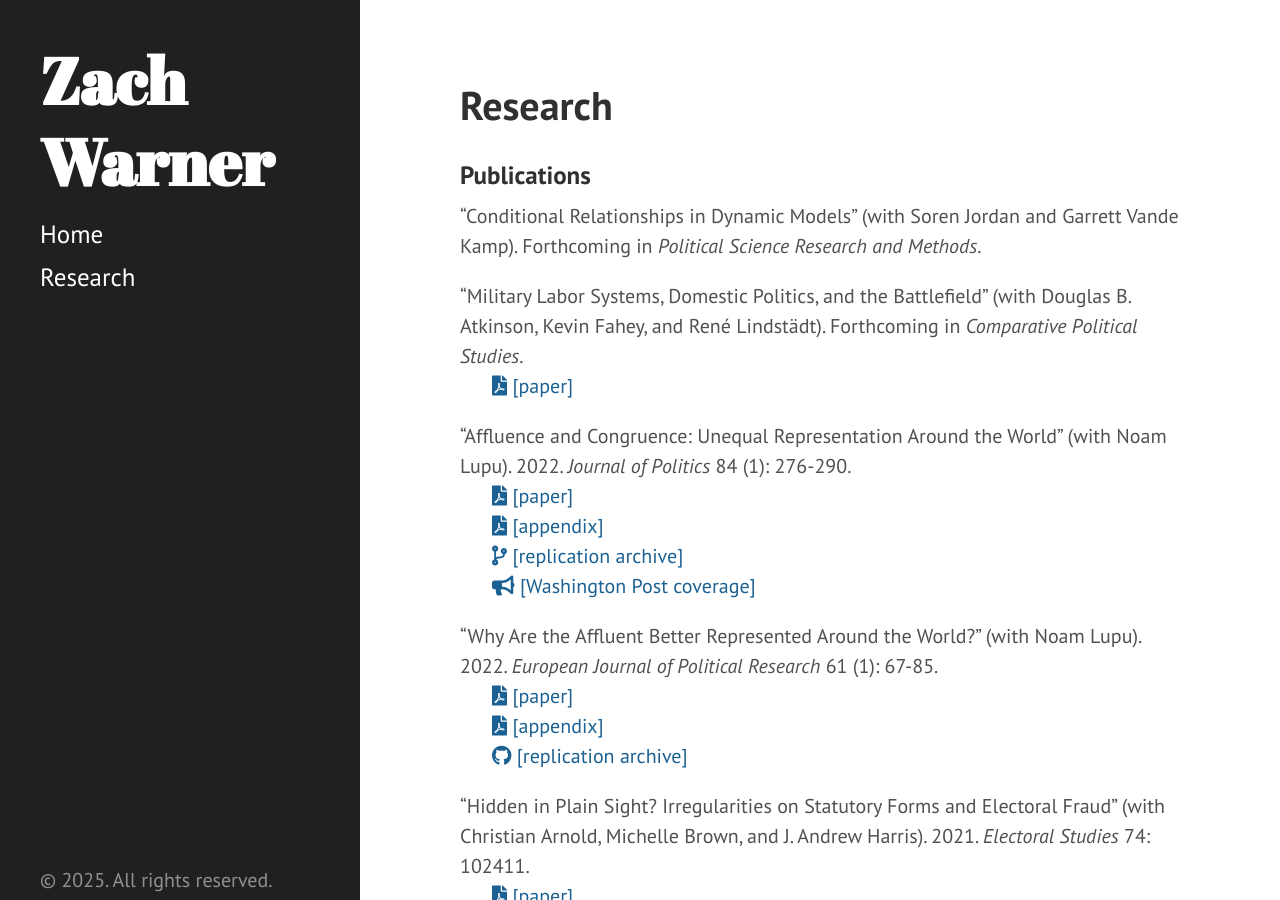
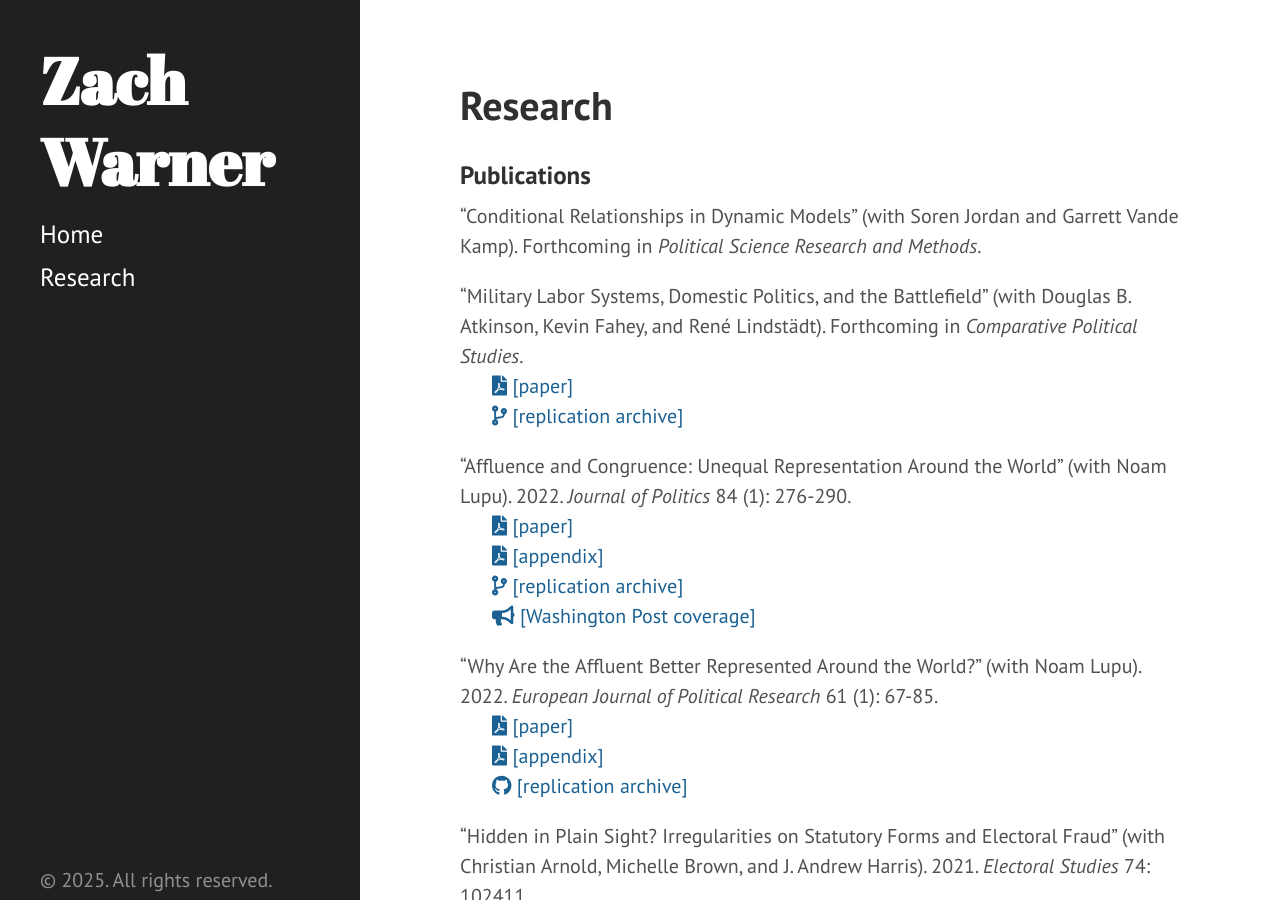
Before and after one commit to zachwarner/zachwarner.github.io, a Jekyll site: the page built from research.md, in a window 1280 px wide and 900 px high. Built offline with Jekyll 4.4.1, drawn with Linux system fonts in a browser that asks for light colours.

Commit message:
add MLAD replication archive

```diff
--- a/research.md
+++ b/research.md
@@ -9,7 +9,8 @@ permalink: /research
 "Conditional Relationships in Dynamic Models" (with Soren Jordan and Garrett Vande Kamp). Forthcoming in *Political Science Research and Methods*.
 
 "Military Labor Systems, Domestic Politics, and the Battlefield" (with Douglas B. Atkinson, Kevin Fahey, and René Lindstädt). Forthcoming in *Comparative Political Studies*.
-<br>&nbsp;&nbsp;&nbsp;&nbsp;&nbsp;&nbsp;<span style="padding-right:5%"><a href='{{ "/download/Atkinson-et-al-Military.pdf" | relative_url }}'><i class='fas fa-file-pdf'></i> [paper]</a></span>
+<br>&nbsp;&nbsp;&nbsp;&nbsp;&nbsp;&nbsp;<span style="padding-right:5%"><a href='{{ "/download/Lupu-Warner-Affluence.pdf" | relative_url }}'><i class='fas fa-file-pdf'></i> [paper]</a></span>
+<br>&nbsp;&nbsp;&nbsp;&nbsp;&nbsp;&nbsp;<span style="padding-right:5%"><a href='https://dataverse.harvard.edu/dataset.xhtml?persistentId=doi:10.7910/DVN/JSTTOJ'><i class='fas fa-code-branch'></i> [replication archive]</a></span>
 
 "Affluence and Congruence: Unequal Representation Around the World" (with Noam Lupu). 2022. *Journal of Politics* 84 (1): 276-290.
 <br>&nbsp;&nbsp;&nbsp;&nbsp;&nbsp;&nbsp;<span style="padding-right:5%"><a href='{{ "/download/Lupu-Warner-Affluence.pdf" | relative_url }}'><i class='fas fa-file-pdf'></i> [paper]</a></span>
```
